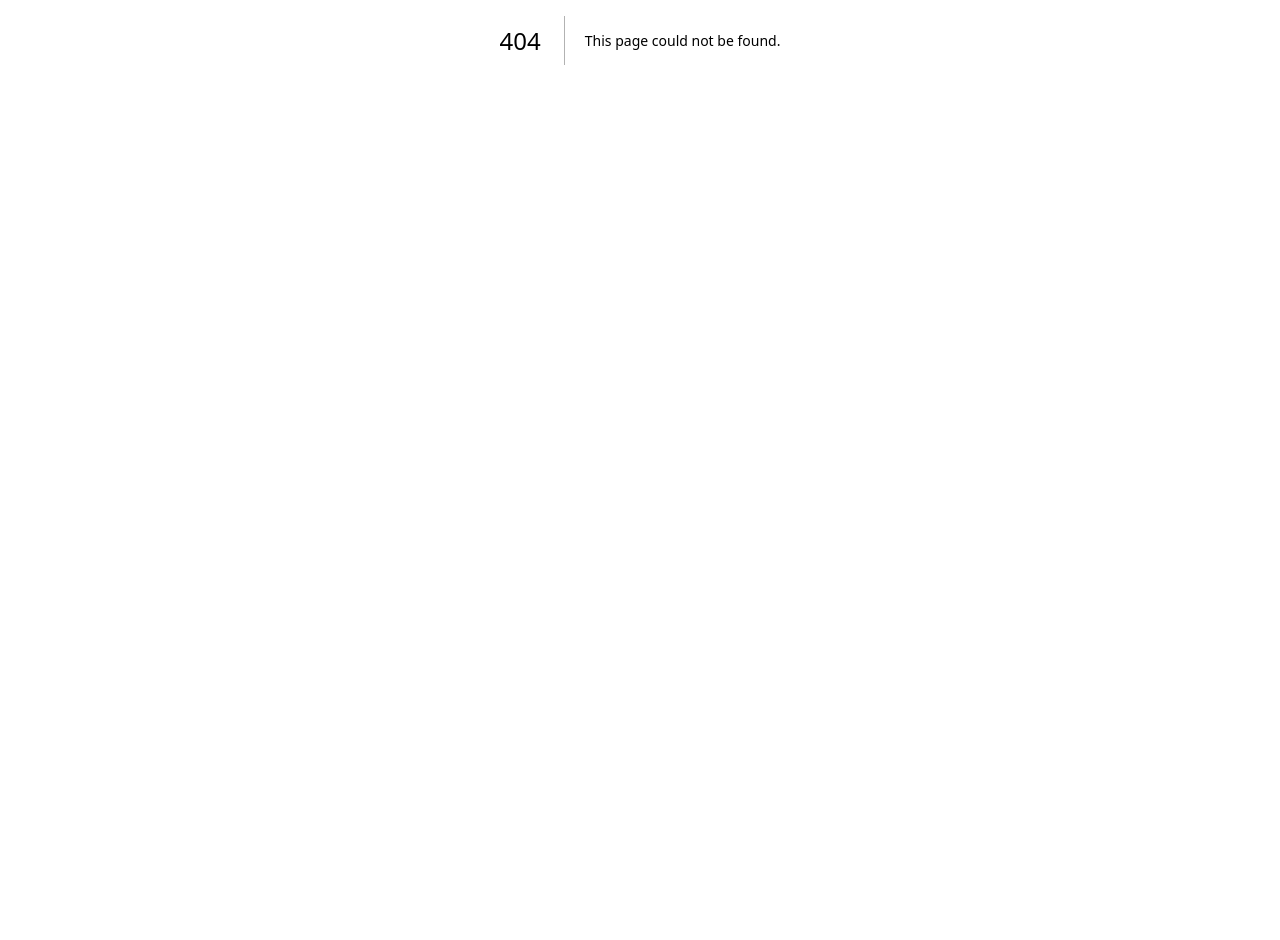
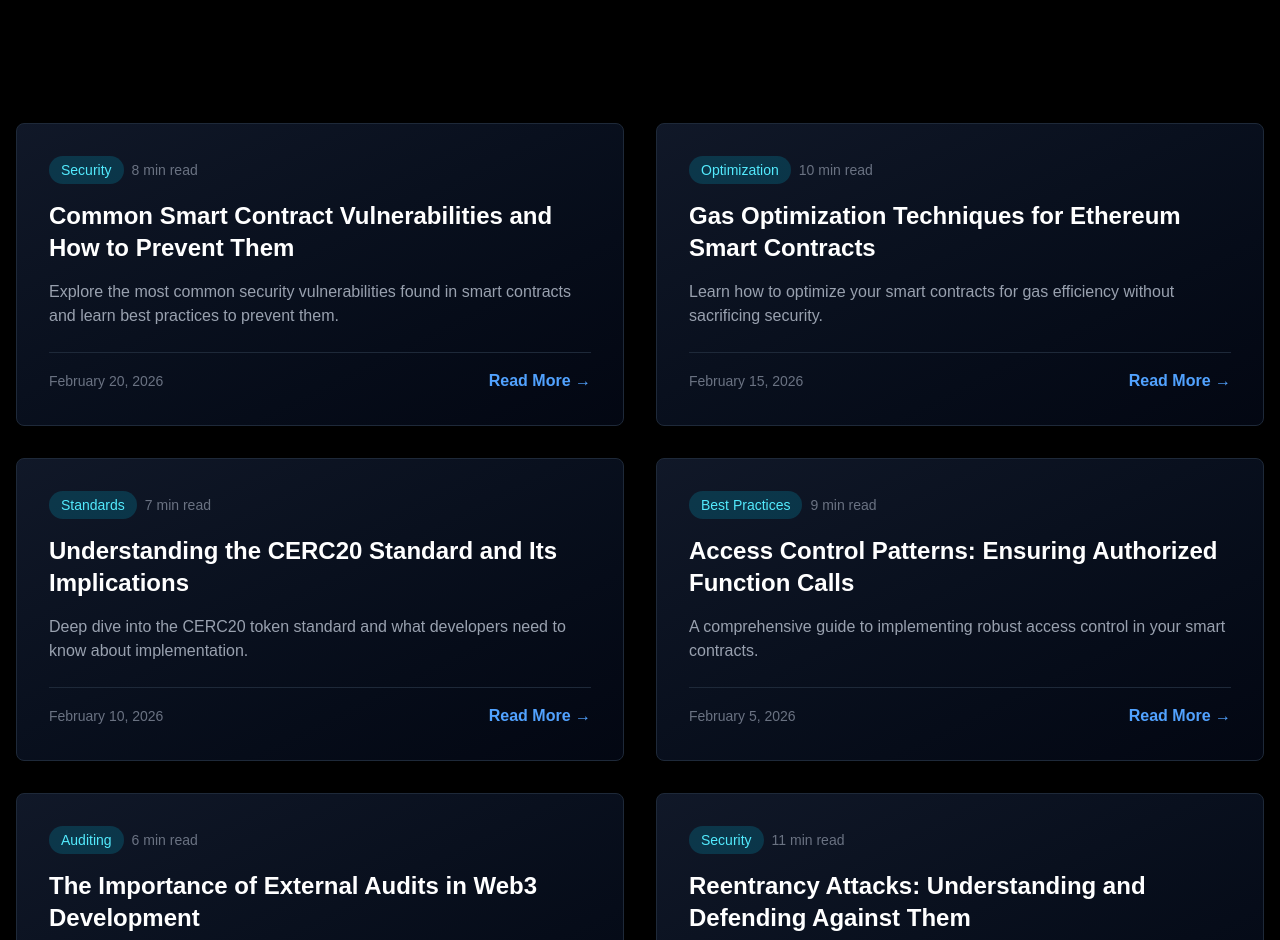
Before and after one commit to d4rk-source/personal_website, a Next.js app: page /blogs in a window 1280 px wide. Before the commit this address had no page. Shown: the part 360-1300 px from the top of the page. Before the commit the page ends 800 px from the top, so only its background shows below. Built offline with nearby package versions, Linux system fonts and the light colour scheme; a web font is replaced by a local one.

Commit message:
added a blog page

```diff
--- /dev/null
+++ b/app/blogs/page.tsx
@@ -0,0 +1,114 @@
+"use client";
+
+import Link from "next/link";
+
+export default function Blogs() {
+  const blogPosts = [
+    {
+      id: 1,
+      title: "Common Smart Contract Vulnerabilities and How to Prevent Them",
+      excerpt:
+        "Explore the most common security vulnerabilities found in smart contracts and learn best practices to prevent them.",
+      date: "February 20, 2026",
+      readTime: "8 min read",
+      category: "Security",
+    },
+    {
+      id: 2,
+      title: "Gas Optimization Techniques for Ethereum Smart Contracts",
+      excerpt:
+        "Learn how to optimize your smart contracts for gas efficiency without sacrificing security.",
+      date: "February 15, 2026",
+      readTime: "10 min read",
+      category: "Optimization",
+    },
+    {
+      id: 3,
+      title: "Understanding the CERC20 Standard and Its Implications",
+      excerpt:
+        "Deep dive into the CERC20 token standard and what developers need to know about implementation.",
+      date: "February 10, 2026",
+      readTime: "7 min read",
+      category: "Standards",
+    },
+    {
+      id: 4,
+      title: "Access Control Patterns: Ensuring Authorized Function Calls",
+      excerpt:
+        "A comprehensive guide to implementing robust access control in your smart contracts.",
+      date: "February 5, 2026",
+      readTime: "9 min read",
+      category: "Best Practices",
+    },
+    {
+      id: 5,
+      title: "The Importance of External Audits in Web3 Development",
+      excerpt:
+        "Why external security audits are critical for protocol success and investor confidence.",
+      date: "January 30, 2026",
+      readTime: "6 min read",
+      category: "Auditing",
+    },
+    {
+      id: 6,
+      title: "Reentrancy Attacks: Understanding and Defending Against Them",
+      excerpt:
+        "Learn how reentrancy attacks work and the multiple patterns to defend against them.",
+      date: "January 25, 2026",
+      readTime: "11 min read",
+      category: "Security",
+    },
+  ];
+
+  return (
+    <div className="min-h-screen bg-black text-white">
+      {/* Header */}
+      <section className="px-4 py-20 md:py-32 max-w-7xl mx-auto">
+        <div className="mb-16">
+          <h1 className="text-4xl md:text-6xl font-bold leading-tight tracking-tight mb-8">
+            Security Insights & Web3 Knowledge
+          </h1>
+          <p className="text-lg md:text-xl text-gray-300 max-w-3xl">
+            Explore articles on smart contract security, best practices, and
+            insights from real-world audits.
+          </p>
+        </div>
+      </section>
+
+      {/* Blog Grid */}
+      <section className="px-4 pb-20 max-w-7xl mx-auto">
+        <div className="grid grid-cols-1 md:grid-cols-2 gap-8">
+          {blogPosts.map((post) => (
+            <article
+              key={post.id}
+              className="bg-gradient-to-br from-gray-900 to-gray-950 p-8 rounded-lg border border-gray-800 hover:border-gray-700 transition-all hover:shadow-lg hover:shadow-blue-500/10"
+            >
+              <div className="mb-4 flex items-center gap-2">
+                <span className="text-sm bg-cyan-500/20 text-cyan-300 px-3 py-1 rounded-full">
+                  {post.category}
+                </span>
+                <span className="text-sm text-gray-500">{post.readTime}</span>
+              </div>
+
+              <h2 className="text-2xl font-bold mb-4 line-clamp-2 hover:text-blue-400 transition-colors cursor-pointer">
+                {post.title}
+              </h2>
+
+              <p className="text-gray-400 mb-6 line-clamp-3">{post.excerpt}</p>
+
+              <div className="flex items-center justify-between pt-4 border-t border-gray-800">
+                <time className="text-sm text-gray-500">{post.date}</time>
+                <Link
+                  href={`/blogs/${post.id}`}
+                  className="text-blue-400 font-semibold hover:text-blue-300 transition-colors"
+                >
+                  Read More →
+                </Link>
+              </div>
+            </article>
+          ))}
+        </div>
+      </section>
+    </div>
+  );
+}
--- a/app/components/Footer.tsx
+++ b/app/components/Footer.tsx
@@ -12,7 +12,8 @@ export default function Footer() {
               <Logo variant="static" showName />
             </div>
             <p className="text-gray-400 text-sm">
-              Defending Web3 with expert smart contract security audits and consultations.
+              Defending Web3 with expert smart contract security audits and
+              consultations.
             </p>
           </div>
 
@@ -43,7 +44,7 @@ export default function Footer() {
             <h3 className="font-semibold text-lg mb-4">Resources</h3>
             <ul className="space-y-2 text-gray-400 text-sm">
               <li>
-                <a href="#" className="hover:text-white transition-colors">
+                <a href="/blogs" className="hover:text-white transition-colors">
                   Blog
                 </a>
               </li>
@@ -76,13 +77,22 @@ export default function Footer() {
                 Email
               </a>
               <div className="flex gap-4 pt-2">
-                <a href="#" className="text-gray-400 hover:text-blue-400 transition-colors">
+                <a
+                  href="#"
+                  className="text-gray-400 hover:text-blue-400 transition-colors"
+                >
                   Twitter
                 </a>
-                <a href="#" className="text-gray-400 hover:text-blue-400 transition-colors">
+                <a
+                  href="#"
+                  className="text-gray-400 hover:text-blue-400 transition-colors"
+                >
                   GitHub
                 </a>
-                <a href="#" className="text-gray-400 hover:text-blue-400 transition-colors">
+                <a
+                  href="#"
+                  className="text-gray-400 hover:text-blue-400 transition-colors"
+                >
                   LinkedIn
                 </a>
               </div>
--- a/app/components/Navigation.tsx
+++ b/app/components/Navigation.tsx
@@ -1,4 +1,5 @@
 import Logo from "./Logo";
+import Link from "next/link";
 
 interface NavigationProps {
   onScrollToSection: (sectionId: string) => void;
@@ -46,6 +47,12 @@ export default function Navigation({
           >
             About
           </button>
+          <Link
+            href="/blogs"
+            className="text-gray-300 hover:text-white transition-colors"
+          >
+            Blogs
+          </Link>
         </div>
 
         {/* CTA Button */}
```
